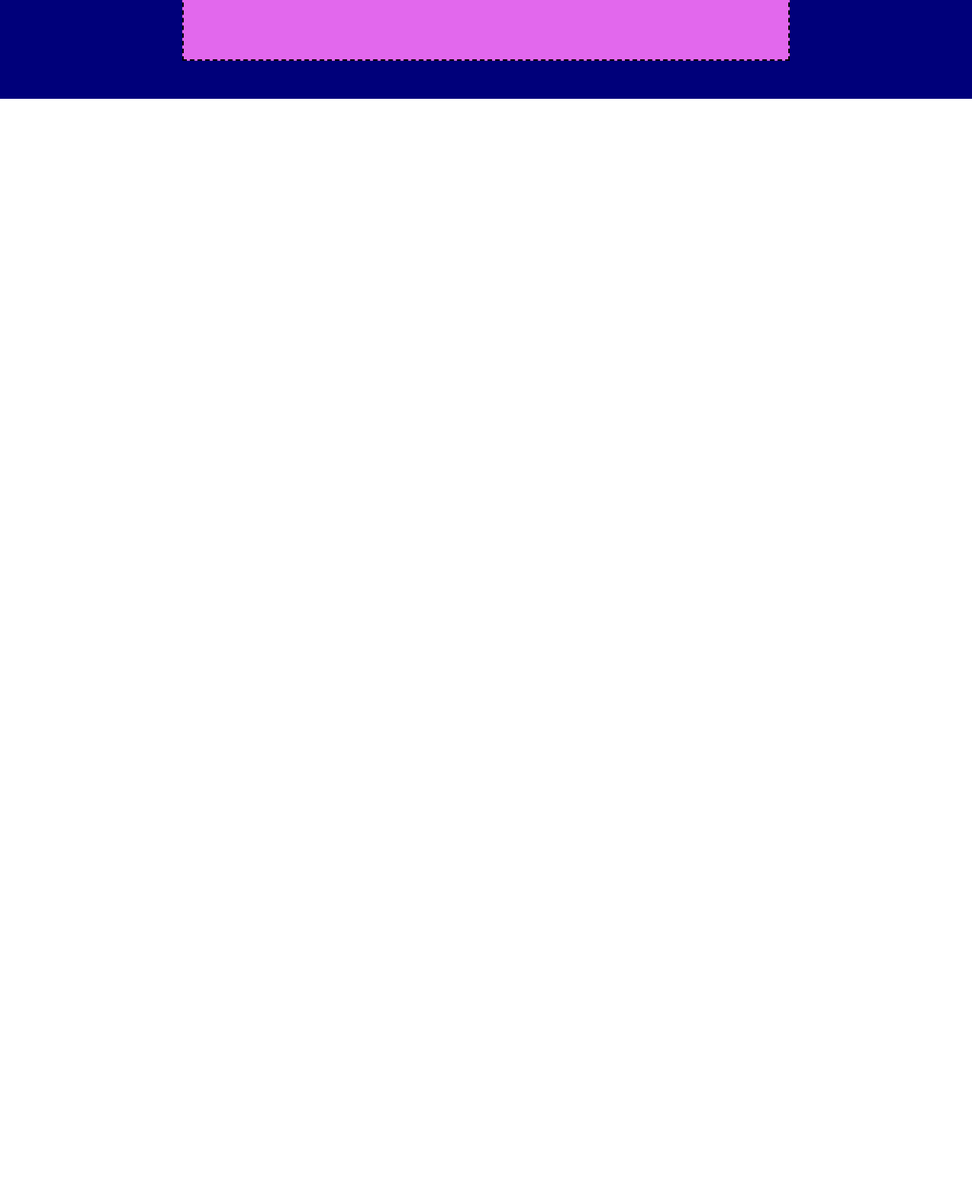
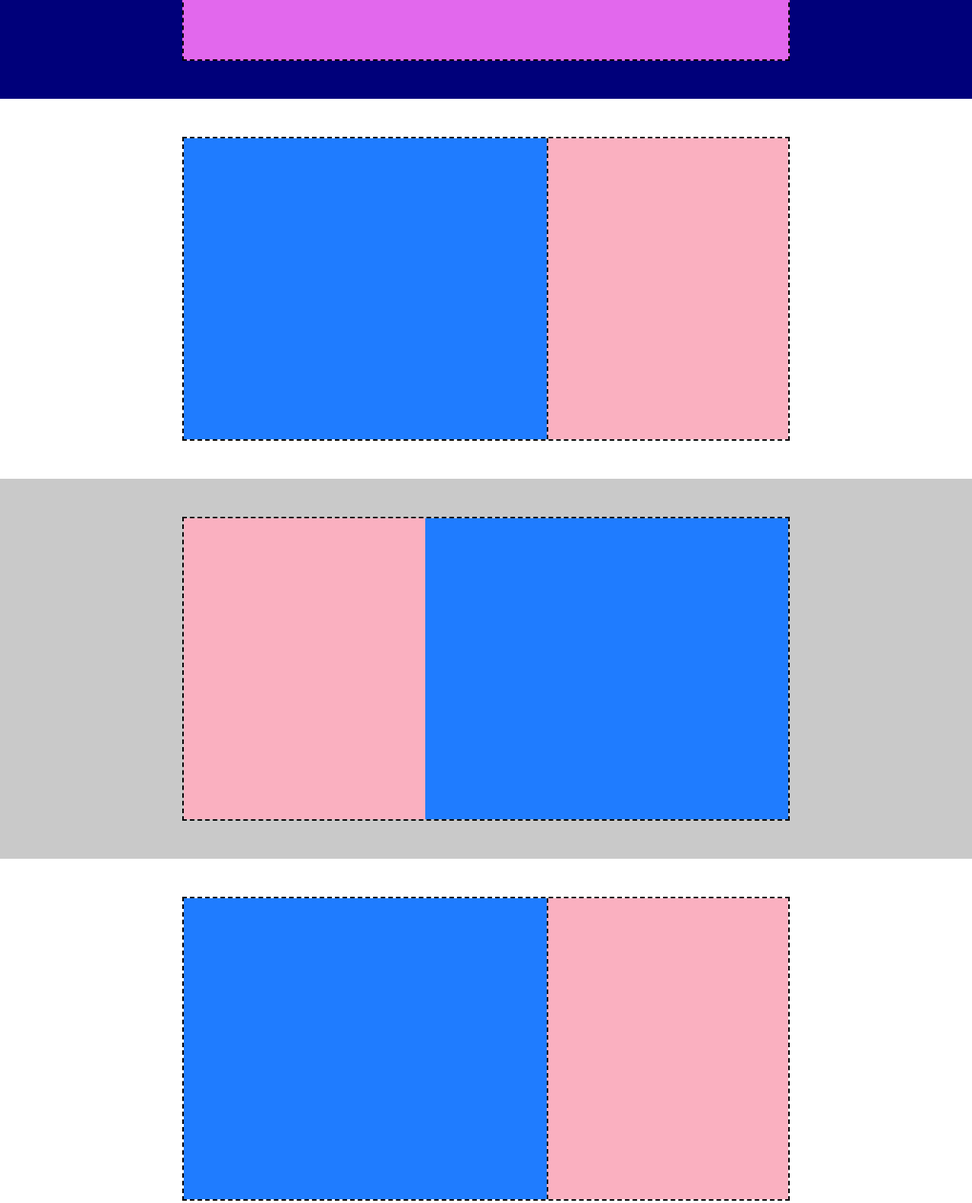
Before and after one commit to mihaipaulorban/htmlcss-struttura-discord, a plain HTML site: page index.html in a window 1280 px wide. Shown: the part 440-2023 px from the top of the page at 76% size. Before the commit the page ends 800 px from the top, so only its background shows below. Drawn offline with Linux system fonts and the light colour scheme.

Commit message:
feat: sezioni principali

```diff
--- a/css/style.css
+++ b/css/style.css
@@ -48,12 +48,97 @@ DEBUG
 
 }
 
-.debug .container {
+.debug .container-header {
     width: 800px;
     background-color: #e268ed;
     border: 2px dashed black;
     height: 400px;
 
+}
+
+.debug .container, .container-reverse{
+    width: 800px;
+    border: 2px dashed black;
+    height: 400px;
+
+}
+
+.debug .sezione {
+    background-color: #ffffff;
+    height: 500px;
+    width: 100%;
+    justify-content: center;
+    align-items: center;
+
+}
+
+
+.debug .container div:first-child {
+    background-color: #1f7cff;
+    width: 60%;
+
+}
+
+.debug .container div:last-child {
+    background-color: #fab0c0;
+    width: 40%;
+    border-left: dashed black 2px;
+}
+
+.debug .sezione-2 {
+    background-color: #c9c9c9;
+    height: 500px;
+    width: 100%;
+    display: flex;
+    justify-content: center;
+    align-items: center;
+}
+
+.debug .container-reverse {
+    width: 800px;
+    border: 2px dashed black;
+    height: 400px;
+    display: flex;
+    flex-direction: row-reverse;
+}
+
+.debug .container-reverse div:first-child {
+    background-color: #1f7cff;
+    width: 60%;
+}
+
+.debug .container-reverse div:last-child {
+    background-color: #fab0c0;
+    width: 40%;
+}
+
+
+.debug .sezione-3 {
+    background-color: #c9c9c9;
+    height: 800px;
+    width: 100%;
+    display: flex;
+    justify-content: center;
+    align-items: center;
+}
+
+.debug .container-large {
+    background-color: #277b12;
+    width: 800px;
+    border: 2px dashed black;
+    height: 700px;
+    display: flex;
+    flex-direction: row-reverse;
+}
+
+/*
+*********
+COMMON
+*********
+*/
+
+.header-top,.header-bottom,.sezione,.container,.sezione-2 {
+    display: flex;
 }
 
 /*
@@ -62,13 +147,7 @@ HEADER
 *********
 */
 
-.header-top {
-    display: flex;
-}
 
-.header-bottom {
-    display: flex;
-}
 
 .menu {
     display: flex;
@@ -83,3 +162,9 @@ header {
     display: flex;
     flex-direction: column;
 }
+
+/*
+*********
+MAIN
+*********
+*/
--- a/index.html
+++ b/index.html
@@ -13,23 +13,68 @@
 <body class="debug">
 
     <header>
-       <div class="header-top">
 
         <!-- barra di navigazione -->
+        <div class="header-top">
         <nav class="menu">
             <div>logo</div>
             <div>link link link link link</div>
             <div>login</div>
         </nav>
+        </div>
         <!-- /barra di navigazione -->
 
+        <!-- seconda sezione dell'header -->
+        <div class="header-bottom">
+            <div class="container-header"></div>
         </div>
-
-        <div class="header-bottom">
-            <div class="container"></div>
-        </div>
+        <!-- /seconda sezione dell'header -->
     </header>
 
+    <!-- parte principale -->
+
+        <!-- prima sezione pagina  -->
+        <section>
+            <div class="sezione">
+                <div class="container">
+                    <div></div>
+                    <div></div>
+                </div>
+            </div>
+        </section>
+        <!-- /prima sezione pagina  -->
+
+        <!-- seconda sezione pagina  -->
+        <section>
+            <div class="sezione-2">
+                <div class="container-reverse">
+                    <div></div>
+                    <div></div>
+                </div>
+            </div>
+        </section>
+        <!-- /seconda sezione pagina  -->
+
+        <!-- terza sezione pagina  -->
+        <section>
+            <div class="sezione">
+                <div class="container">
+                    <div></div>
+                    <div></div>
+                </div>
+            </div>
+        </section>
+        <!-- /terza sezione pagina  -->
+
+        <!-- quarta sezione pagina  -->
+        <section>
+            <div class="sezione-3">
+                <div class="container-large"></div>
+            </div>
+        </section>
+        <!-- /quarta sezione pagina  -->
+
+  <!-- /parte principale -->
 
 </body>
 </html>
```
